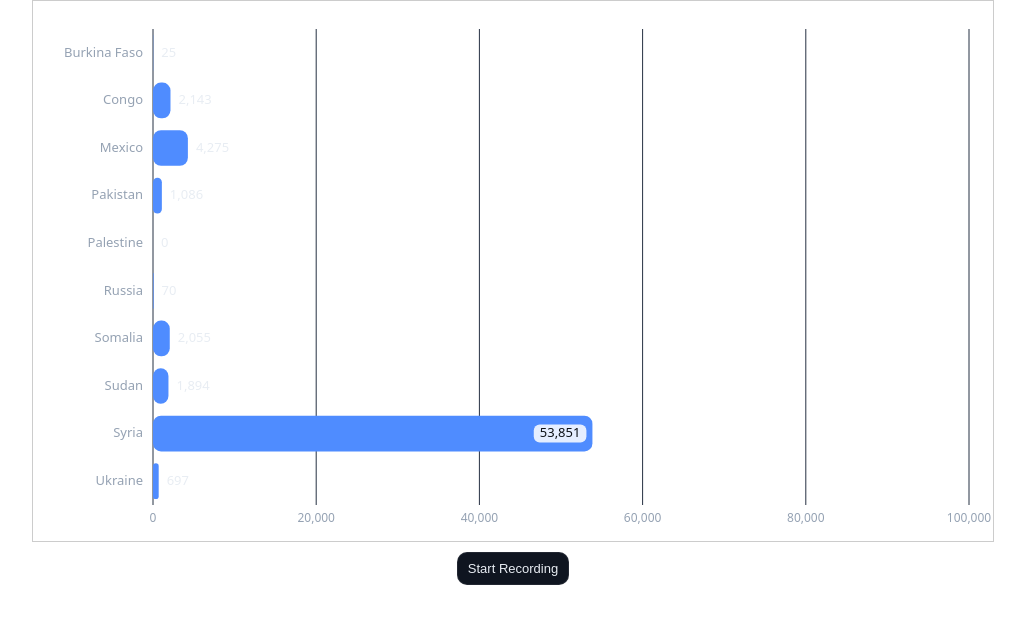
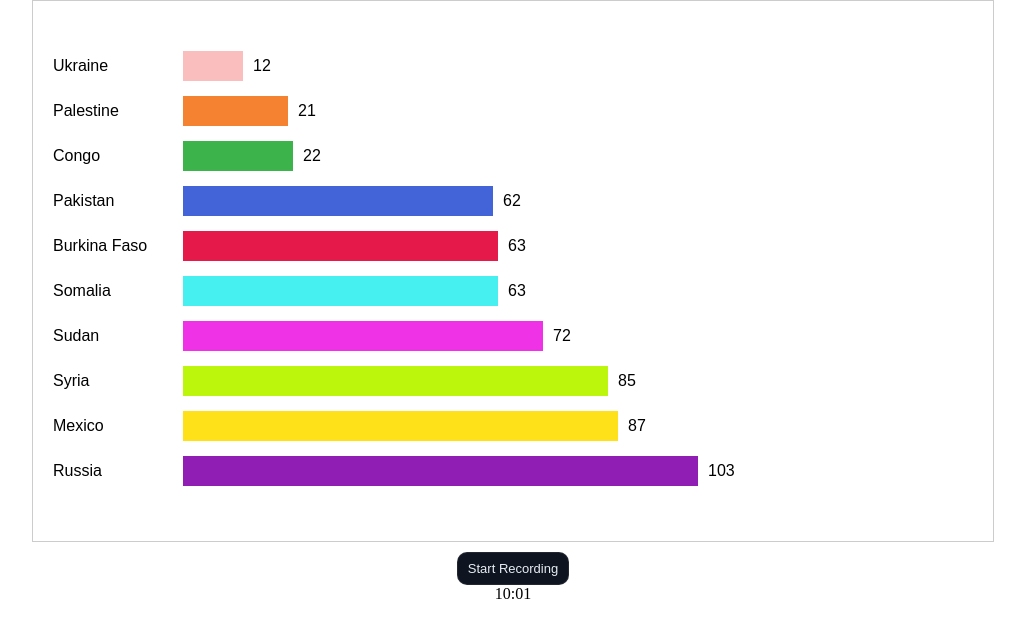
Before and after one commit to martinsangdo/js_public_utilities, a plain HTML site: page videos/bar_chart_animation.html in a window 1280 px wide. Shown: the whole page, without its empty margins (127-1152 px from the left). Drawn offline with Linux system fonts and the light colour scheme.

Commit message:
- init postion of bars

```diff
--- a/videos/bar_chart_animation.html
+++ b/videos/bar_chart_animation.html
@@ -14,42 +14,103 @@
         <!-- <canvas id="myCanvas" width="1920" height="1080"></canvas> -->  <!-- Full HD size -->
 
         <button id="recordBtn">Start Recording</button>
-
-
+        <div id="divClock"></div>
 
         <script src="js/bar_chart_data.js"></script>
         <script src="js/draw_bars_horizontal.js"></script>
 
         <script>
+          // Initial call
+          updateClock();
+          // Update every second
+          setInterval(updateClock, 1000);
           get_max_values();
 
           const canvas = document.getElementById('myCanvas');
           const ctx = canvas.getContext('2d');
           ctx.fillStyle = '#fff'; //white color
           ctx.fillRect(0, 0, canvas.width, canvas.height);
+          //
+          let colors = [
+            "#e6194b","#3cb44b","#ffe119","#4363d8","#f58231",
+            "#911eb4","#46f0f0","#f032e6","#bcf60c","#fabebe"
+          ];
+          let labels = ["Burkina Faso", "Congo", "Mexico", "Pakistan", "Palestine", "Russia", "Somalia", "Sudan", "Syria", "Ukraine"];
+          //
+          // Initial random data
+          let data = Array.from({length: 10}, () => Math.floor(Math.random() * 100) + 10);
 
-          const data = [
-            { label: 'Burkina Faso', value: 25 },
-            { label: 'Congo', value: 2143 },
-            { label: 'Mexico', value: 4275 },
-            { label: 'Pakistan', value: 1086 },
-            { label: 'Palestine', value: 0 },
-            { label: 'Russia', value: 70 },
-            { label: 'Somalia', value: 2055 },
-            { label: 'Sudan', value: 1894 },
-            { label: 'Syria', value: 53851 },
-            { label: 'Ukraine', value: 697 },
-          ];
+          // Target data (changes every 5s)
+          let targetData = [...data];
+          let animationStart = null;
+          const duration = 10000; //animation time
+          const delay_each_animation = 3000;  //break time between animation
 
-          // Layout settings
-          const margins = { top: 28, right: 24, bottom: 36, left: 120 };
-          const gridLineCount = 5; // vertical grid lines
-          const barRadius = 8;
+          // Position cache for smooth reorder
+          let positions = labels.map((_, i) => i);
 
-          // Store bar hitboxes for hover tooltip
-          let barRects = [];
+          function draw(timestamp) {
+            ctx.clearRect(0, 0, canvas.width, canvas.height);
 
-          drawBars();
+            if (!animationStart) animationStart = timestamp;
+            const progress = Math.min((timestamp - animationStart) / duration, 1);
+
+            // Interpolate values
+            let currentData = data.map((d, i) => d + (targetData[i] - d) * progress);
+
+            // Sort bars by currentData values
+            let sortedIndices = currentData.map((v, i) => [v, i]).sort((a,b)=>a[0]-b[0]).map(x=>x[1]);
+
+            // Smooth position transition
+            let targetPositions = {};
+            sortedIndices.forEach((id, idx) => targetPositions[id] = idx);
+
+            positions = positions.map((p, i) => {
+              return p + (targetPositions[i] - p) * 0.1; // easing movement
+            });
+
+            // Draw bars
+            const barHeight = 30;
+            const gap = 15;
+            sortedIndices.forEach((id) => {
+              const value = currentData[id];
+              const y = 50 + positions[id] * (barHeight + gap);
+              const width = value * 5; // scaling factor
+
+              ctx.fillStyle = colors[id];
+              ctx.fillRect(150, y, width, barHeight);
+
+              // Label
+              ctx.fillStyle = "#000";
+              ctx.font = "16px Arial";
+              ctx.fillText(labels[id], 20, y + barHeight/1.5);
+
+              // Value (animated counting)
+              let displayVal = Math.floor(data[id] + (targetData[id] - data[id]) * progress);
+              ctx.fillText(displayVal, 160 + width, y + barHeight/1.5);
+            });
+
+            if (progress < 1) {
+              requestAnimationFrame(draw);
+            } else {
+              // After finish, lock new data
+              data = [...targetData];
+              positions = sortedIndices.map((id, idx)=>idx);
+
+              // Trigger next change
+              setTimeout(() => {
+                targetData = Array.from({length: 10}, () => Math.floor(Math.random() * 100) + 10);
+                animationStart = null;
+                requestAnimationFrame(draw);
+              }, delay_each_animation);
+            }
+          }
+
+          // Start animation
+          requestAnimationFrame(draw);
+
+
+
 
         </script>
         <script src="js/recording.js"></script>
--- a/videos/js/common.js
+++ b/videos/js/common.js
@@ -1,3 +1,10 @@
 function print(str){
     console.log(str);
 }
+
+function updateClock(divId) {
+    const now = new Date();
+    const minutes = String(now.getMinutes()).padStart(2, '0');
+    const seconds = String(now.getSeconds()).padStart(2, '0');
+    document.getElementById('divClock').textContent = `${minutes}:${seconds}`;
+}
```
Also changed, not shown: videos/sample_bars.html (+3 -3 lines).
